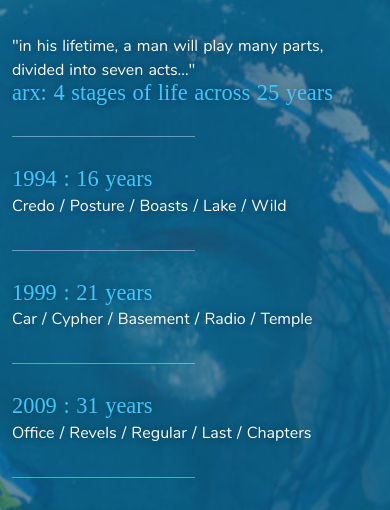
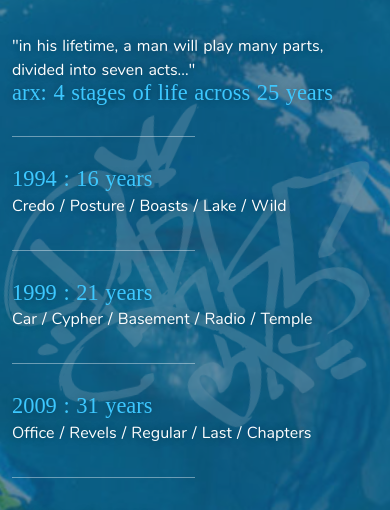
Before and after one commit to TheCruzat/P1RK5-ARX, a Nuxt app: page / in a window 390 px wide. Shown: the part 130-640 px from the top of the page. Built offline with nearby package versions, Linux system fonts and the light colour scheme; a web font is replaced by a local one.

Commit message:
logo in mobile background

```diff
--- a/components/BackGround.vue
+++ b/components/BackGround.vue
@@ -133,7 +133,9 @@
       transform: rotate(-12deg);
 
       @include mFlipDown() {
-        display: none;
+        // display: none;
+        max-width: 100vw;
+        bottom: 33%;
       }
 
       @include mFlipUp('large') {
@@ -148,6 +150,9 @@
       }
       path {
         fill: var(--spark); //#52bdde; // rgba(255,255,255,0.25);
+        @include mFlipDown() {
+          fill: rgba(255,255,255,0.4);
+        }
       }
     }
 
```
